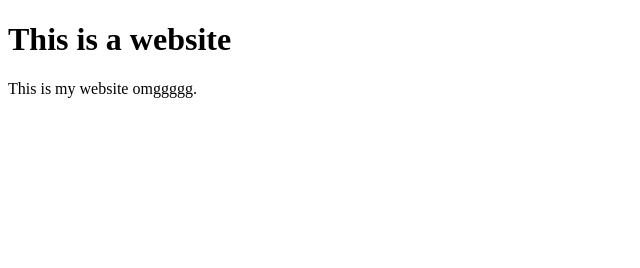
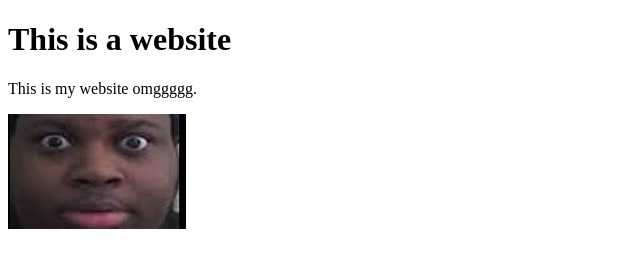
Before and after one commit to ADAA-AudioActive/ADAA-Alexd, a plain HTML site: page index.html in a window 1280 px wide. Shown: the whole page, without its empty margins (0-640 px from the left). Drawn offline with Linux system fonts and the light colour scheme.

Commit message:
Update index.html

```diff
--- a/index.html
+++ b/index.html
@@ -10,5 +10,4 @@
 
 </body>
 </html>
-<p style="background-image: https://images.app.goo.gl/wdLUKGDbQv9jYcNz5
-('img_girl.jpg');">
+<img src="images.jpeg" alt="Edp445">
```
